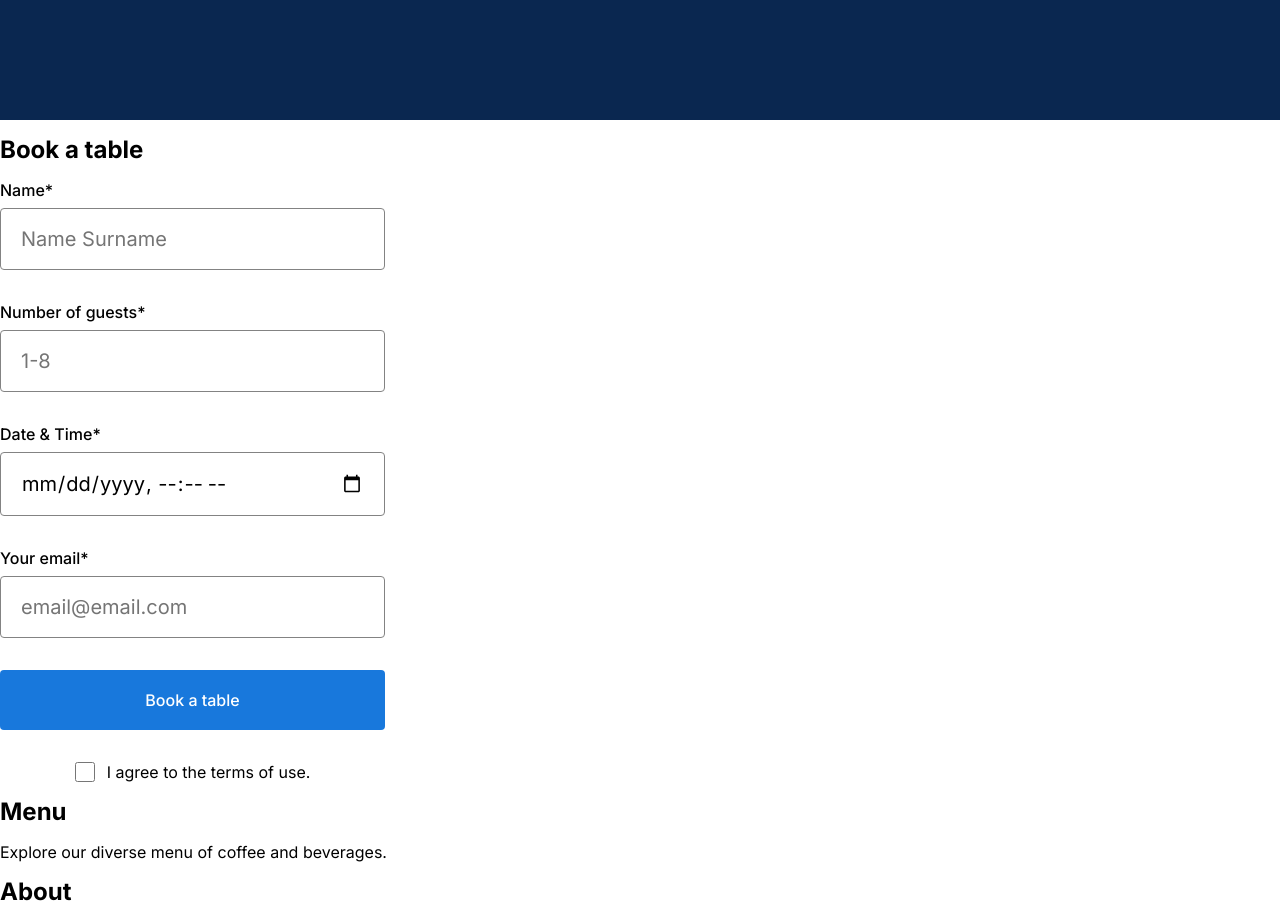
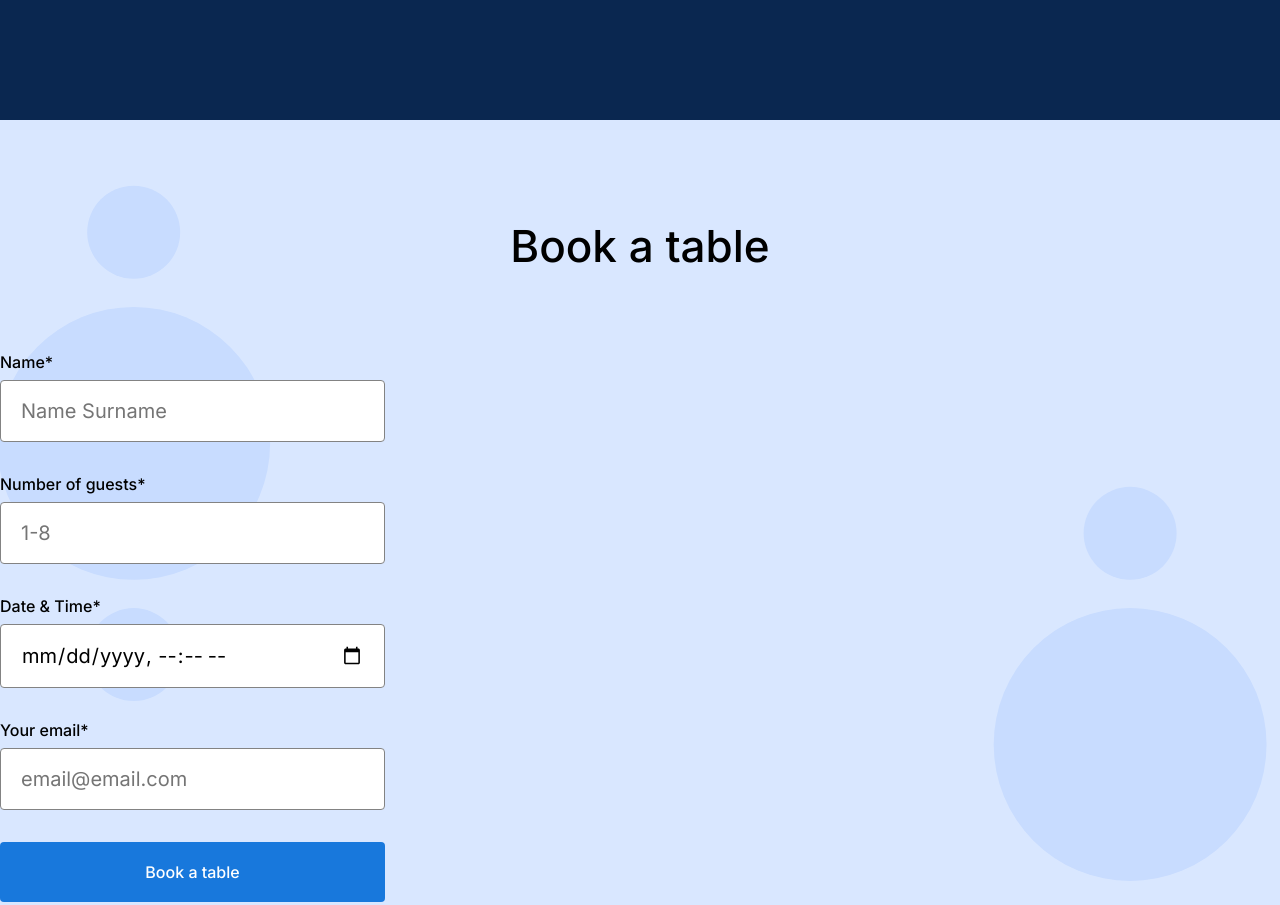
Before and after one commit to cesar-rosales/se_project_coffeeshop, a plain HTML site: page index.html in a window 1280 px wide. Shown: the part 1660-2565 px from the top of the page. Drawn offline with Linux system fonts and the light colour scheme.

Commit message:
reservation class spelling

```diff
--- a/pages/index.css
+++ b/pages/index.css
@@ -145,14 +145,14 @@
   line-height: 30px;
 }
 
-.reservetion {
+.reservation {
   padding: 100px 0 120px;
   justify-content: space-between;
   background: #d9e7ff url(../images/background_reservation.svg) center / cover
     no-repeat;
 }
 
-.reservetion__title {
+.reservation__title {
   margin: 0 0 80px;
   text-align: center;
   font-family: Inter, Arial, sans-serif;
```
